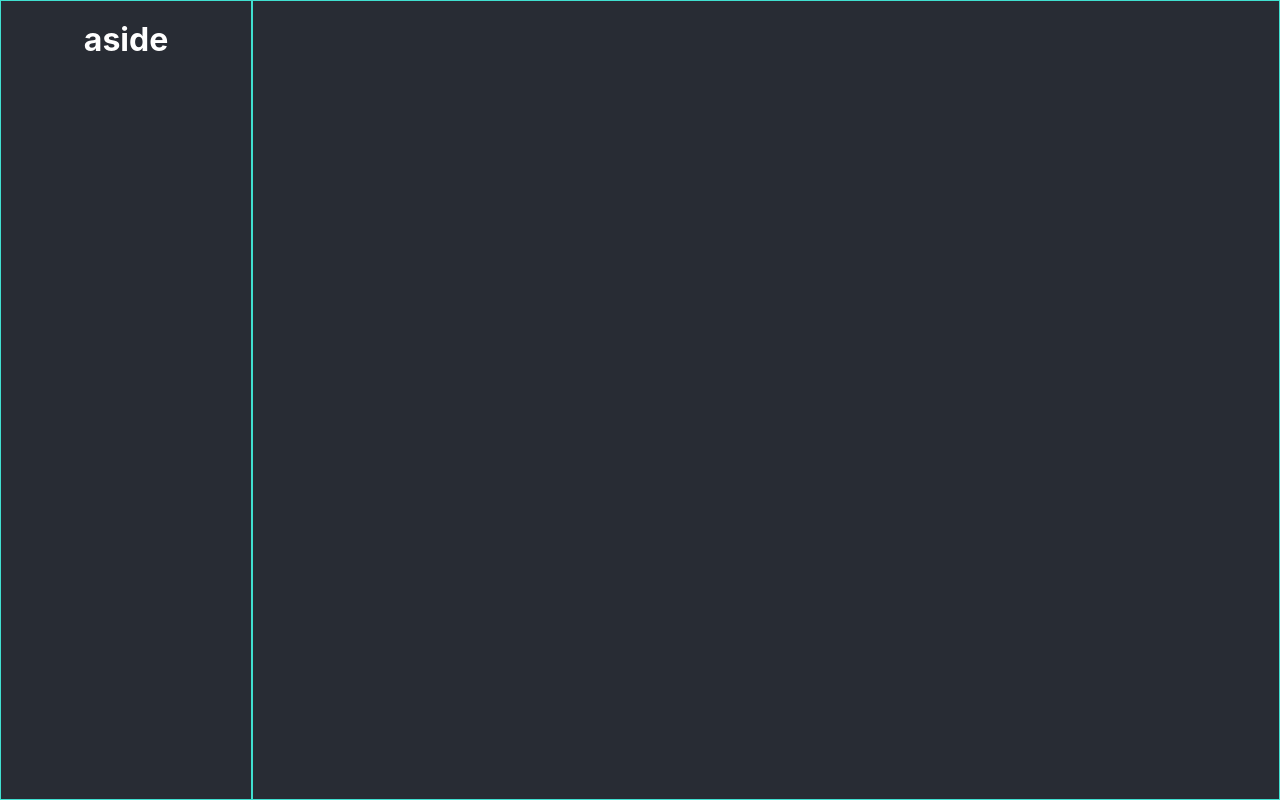
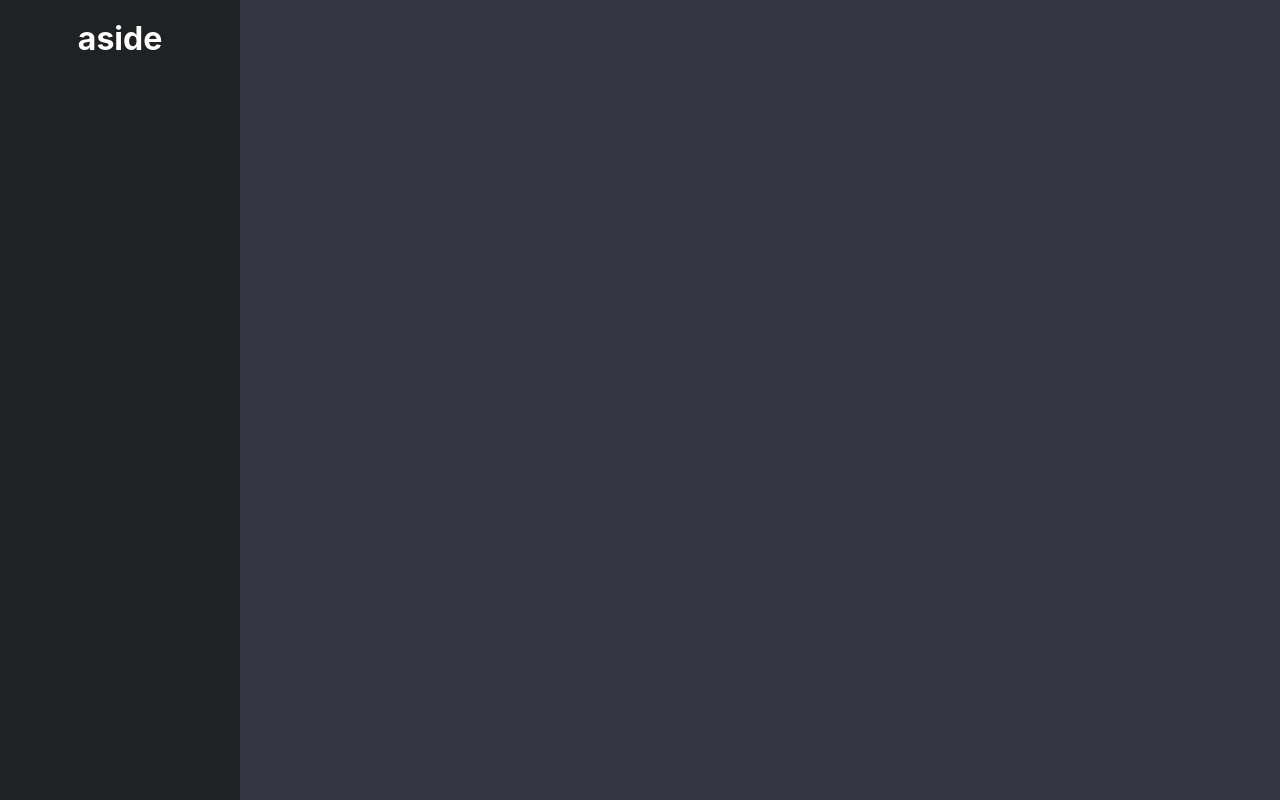
Before and after one commit to DanielLai20/chatgpt-clone, a React (Create React App) app: page / in a window 1280 px wide. Built offline with nearby package versions, Linux system fonts and the light colour scheme.

Commit message:
sidebar width change, remove borders

```diff
--- a/src/App.css
+++ b/src/App.css
@@ -8,13 +8,13 @@
 }
 
 .sidebar {
-  width: 250px;
-  border:1px solid turquoise;
+  width: 240px;
+  background-color:#202123;
 }
 
 .chatbar {
   flex:1;
-  border:1px solid turquoise;
+  background-color: #343541;
 }
 
 .App-logo {
```
